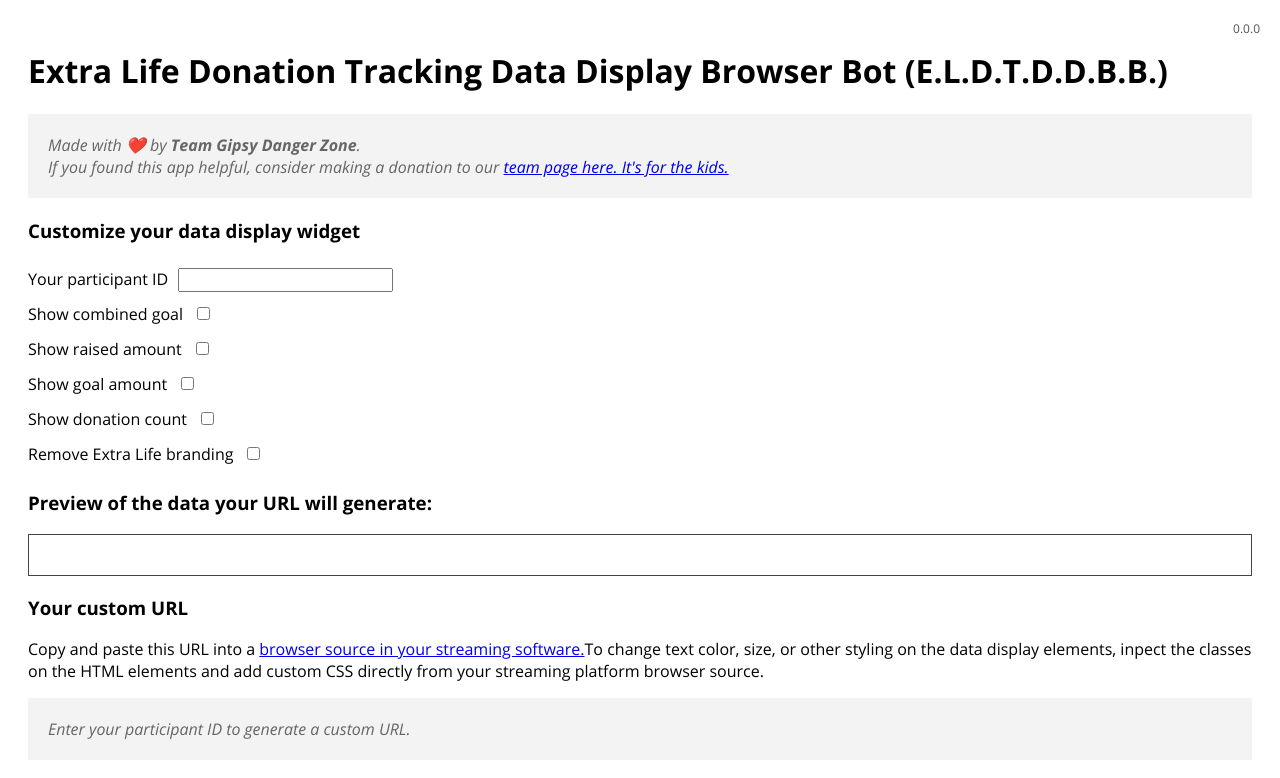
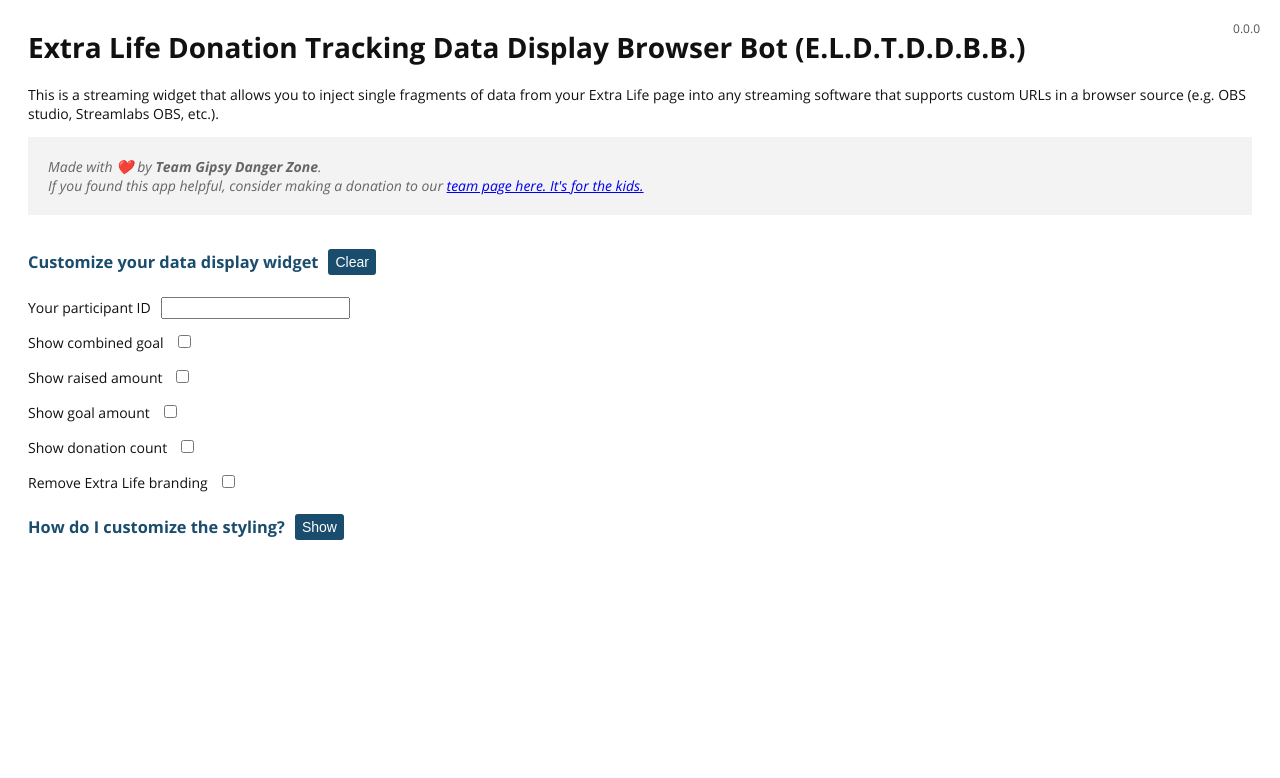
Before and after one commit to zaccb/extra-life-donation-tracker, a Next.js app: page / in a window 1280 px wide. Shown: the top 778 px of the page. Built offline with nearby package versions, Linux system fonts and the light colour scheme.

Commit message:
add missing changes

```diff
--- a/package.json
+++ b/package.json
@@ -14,6 +14,7 @@
   "devDependencies": {
     "extra-life-api": "^6.0.1",
     "next": "^9.5.5",
+    "prismjs": "^1.22.0",
     "react": "^17.0.1",
     "react-dom": "^17.0.1",
     "react-router-dom": "^5.2.0",
--- a/pages/_app.js
+++ b/pages/_app.js
@@ -1,4 +1,5 @@
-import '../styles.scss'
+import '../styles.scss';
+import '../node_modules/prismjs/themes/prism.css';
 
 // This default export is required in a new `pages/_app.js` file.
 export default function MyApp({ Component, pageProps }) {
--- a/pages/index.js
+++ b/pages/index.js
@@ -1,134 +1,13 @@
-import { useState } from 'react';
-import { getURL } from 'next/dist/next-server/lib/utils';
+import dynamic from 'next/dynamic'
 
-const packageVer = '0.0.0';
+const DynamicComponentWithNoSSR = dynamic(
+    () => import('../components/FormBuilder'),
+    { ssr: false }
+);
 
 const HomePage = () => {
-    const [ pid, setPid ] = useState(null)
-    const [ showCombinedGoal, setCombinedGoal ] = useState(false);
-    const [ showRaised, setShowRaised ] = useState(false)
-    const [ showGoal, setShowGoal ] = useState(false);
-    const [ showDonationCount, setShowDonationCount ] = useState(false);
-    const [ hideBranding, setHideBranding ] = useState(false);
-
-    const dataSelected = () => {
-        return showCombinedGoal || showRaised || showGoal || showDonationCount;
-    }
-
-    const webRoot = 'https://extra-life-widget.azurewebsites.net/';
-    // const webRoot = 'http://localhost:3000/'
-
-    const getUrl = () => {
-       let urlStr = `${webRoot}tracker`
-       const params = []
-       pid && params.push(`pid=${pid}`)
-       showCombinedGoal && params.push('showCombinedGoal=1')
-       showRaised && params.push('showRaised=1')
-       showGoal && params.push('showGoal=1')
-       showDonationCount && params.push('showDonationCount=1')
-       hideBranding && params.push('hideBranding=1')
-
-       if (params.length > 0) {
-           return urlStr + "?" + params.join("&")
-       }
-    }
-
-    const sanitizePid = userValue => {
-        const regExp = /^\d+$/;
-        if (regExp.test(userValue)) {
-            setPid(userValue)
-        } else {
-            setPid('')
-        }
-    }
-
     return (
-        <main>
-            <h1>Extra Life Donation Tracking Data Display Browser Bot (E.L.D.T.D.D.B.B.)</h1>
-            <caption>{ packageVer }</caption>
-            <blockquote>
-                <div>Made with ❤️ by <b>Team Gipsy Danger Zone</b>.</div>
-                <div>If you found this app helpful, consider making a donation to our <a target="_blank" href="https://www.extra-life.org/index.cfm?fuseaction=donorDrive.team&teamID=50815">team page here. It's for the kids.</a></div>
-            </blockquote>
-
-            <h3>Customize your data display widget</h3>
-            <form>
-                <div className="non-interactive">
-                    <label htmlFor="pid">Your participant ID</label>
-                    <input type="text" id="pid" defaultValue={ pid } onChange={ evt => sanitizePid(evt.target.value) } />
-                </div>
-
-                <div>
-                    <label htmlFor="show-combined-goal">Show combined goal</label>
-                    <input type="checkbox" id="show-combined-goal" defaultChecked={ showCombinedGoal } onChange={ evt => setCombinedGoal(evt.target.checked) }/>
-                </div>
-
-                <div>
-                    <label htmlFor="show-raised-amt">Show raised amount</label>
-                    <input type="checkbox" id="show-raised-amt" defaultChecked={ showRaised } onChange={ evt => setShowRaised(evt.target.checked) } />
-                </div>
-
-                <div>
-                    <label htmlFor="show-goal-amt">Show goal amount</label>
-                    <input type="checkbox" id="show-goal-amt" defaultChecked={ showGoal} onChange={ evt => setShowGoal(evt.target.checked) } />
-                </div>
-
-                <div>
-                    <label htmlFor="show-donation-count">Show donation count</label>
-                    <input type="checkbox" id="show-donation-count" defaultChecked={ showDonationCount } onChange={ evt => setShowDonationCount(evt.target.checked) }/>
-                </div>
-
-                <div>
-                    <label htmlFor="hide-branding" >Remove Extra Life branding</label>
-                    <input type="checkbox" id="hide-branding" defaultChecked={ hideBranding } onChange={ evt=> setHideBranding(evt.target.checked) }/>
-                </div>
-            </form>
-
-            <div className="preview">
-                <h3>Preview of the data your URL will generate:</h3>
-                <div className={ hideBranding ? 'data-output' : 'data-output branded' }>
-                    {
-                        showCombinedGoal && (
-                            <div>$42/$10,000</div>
-                        )
-                    }
-                    {
-                        showRaised && (
-                            <div>$42</div>
-                        )
-                    }
-                    {
-                        showGoal && (
-                            <div>$10,000</div>
-                        )
-                    }
-                    {
-                        showDonationCount && (
-                            <div>1</div>
-                        )
-                    }
-                </div>
-            </div>
-
-            <div>
-                <h3>Your custom URL</h3>
-                <p>Copy and paste this URL into a <a href="https://medium.com/@plsoid/how-to-add-browser-source-in-obs-streamlabs-obs-twitch-studio-xsplit-50a698080497">browser source in your streaming software.</a>To change text color, size, or other styling on the data display elements, inpect the classes on the HTML elements and add custom CSS directly from your streaming platform browser source.</p>
-                {
-                    !pid && (
-                        <blockquote className="warn">Enter your participant ID to generate a custom URL.</blockquote>
-                    )
-                }
-                {
-                    pid && (
-                        <div className="url-playback">
-                            <div className="url">{ getUrl() }</div>
-                            <div className="url-link"><a target="_blank" href={ getUrl() }>Click to test</a></div>
-                        </div>
-                    )
-                }
-            </div>
-
-        </main>
+        <DynamicComponentWithNoSSR />
     )
 }
 
--- a/styles.scss
+++ b/styles.scss
@@ -32,10 +32,26 @@
 }
 
 $font-default: "Open Sans", 'Segoe UI', Tahoma, Verdana, sans-serif;
+$color-el-brand-dark: #1a4c6d;
+$color-el-brand-light: #26c2eb;
 
 body {
     font-family: $font-default;
     padding: 20px;
+    font-size: 14px;
+    color: #111111;
+}
+
+h1 {
+    margin-top: 0;
+}
+
+h2, h3, h4, h5, h6 {
+    color: $color-el-brand-dark;
+}
+
+p {
+    margin-top: 0;
 }
 
 blockquote {
@@ -45,9 +61,13 @@
     padding: 20px;
     font-style: italic;
     color: #666666;
+
+    + pre {
+        display: none;
+    }
 }
 
-caption {
+.caption {
     color: #555555;
     font-size: 12px;
     position: absolute;
@@ -71,13 +91,13 @@
 
 label {
     margin-right: 10px;
-    // outline: 1px solid red;
     line-height: 35px;
     cursor: pointer;
 }
 
 input {
-    font-size: 16px;
+    font-size: 14px;
+    line-height: 14px;
 }
 
 .data-output {
@@ -86,10 +106,6 @@
 
 .branded {
     font-family: 'ELFont';
-    // color: white;
-    // font-size: 90px;
-    // letter-spacing: 8px;
-    // text-shadow: 2px 2px 6px rgba(0,0,0,0.29);
 }
 
 .disabled {
@@ -109,12 +125,74 @@
     background-color: #DBEFDC;
     font-family: monospace;
     display: flex;
+    flex-direction: column;
     justify-content: space-between;
+    align-items: flex-start;
 
     a {
         font-family: $font-default;
         font-size: 12px;
-        margin-left: 20px;
         display: inline-block;
+        margin-top: 10px;
     }
 }
+
+
+button {
+    display: inline-block;
+    font-size: 14px;
+    cursor: pointer;
+    border: none;
+    border-radius: 3px;
+    padding: 5px 7px;
+    color: white;
+    background-color: $color-el-brand-dark;
+    margin-left: 10px;
+
+    &:focus,
+    &:active {
+        outline: none;
+    }
+}
+
+.css-preview-wrapper {
+    .header {
+        display: flex;
+        align-items: center;
+    }
+
+
+    .css-preview {
+        transition: max-height 250ms ease-in-out;
+        max-height: 1000px;
+        overflow: hidden;
+    }
+
+    &.collapsed {
+        .css-preview {
+            max-height: 0;
+        }
+    }
+}
+
+.css-preview {
+    pre {
+        border: 1px solid #444444;
+        padding-bottom: 0;
+    }
+}
+
+.form-success-message {
+    color: green;
+    font-size: 14px;
+    line-height: 14px;
+    display: inline-block;
+    width: auto;
+    margin: 0;
+    margin-left: 10px;
+}
+
+.form-header {
+    display: flex;
+    align-items: center;
+}
```
Also changed, not shown: pages/tracker.js (+8 -4 lines), 1 other file (tests, documents, lock files or other folders).
